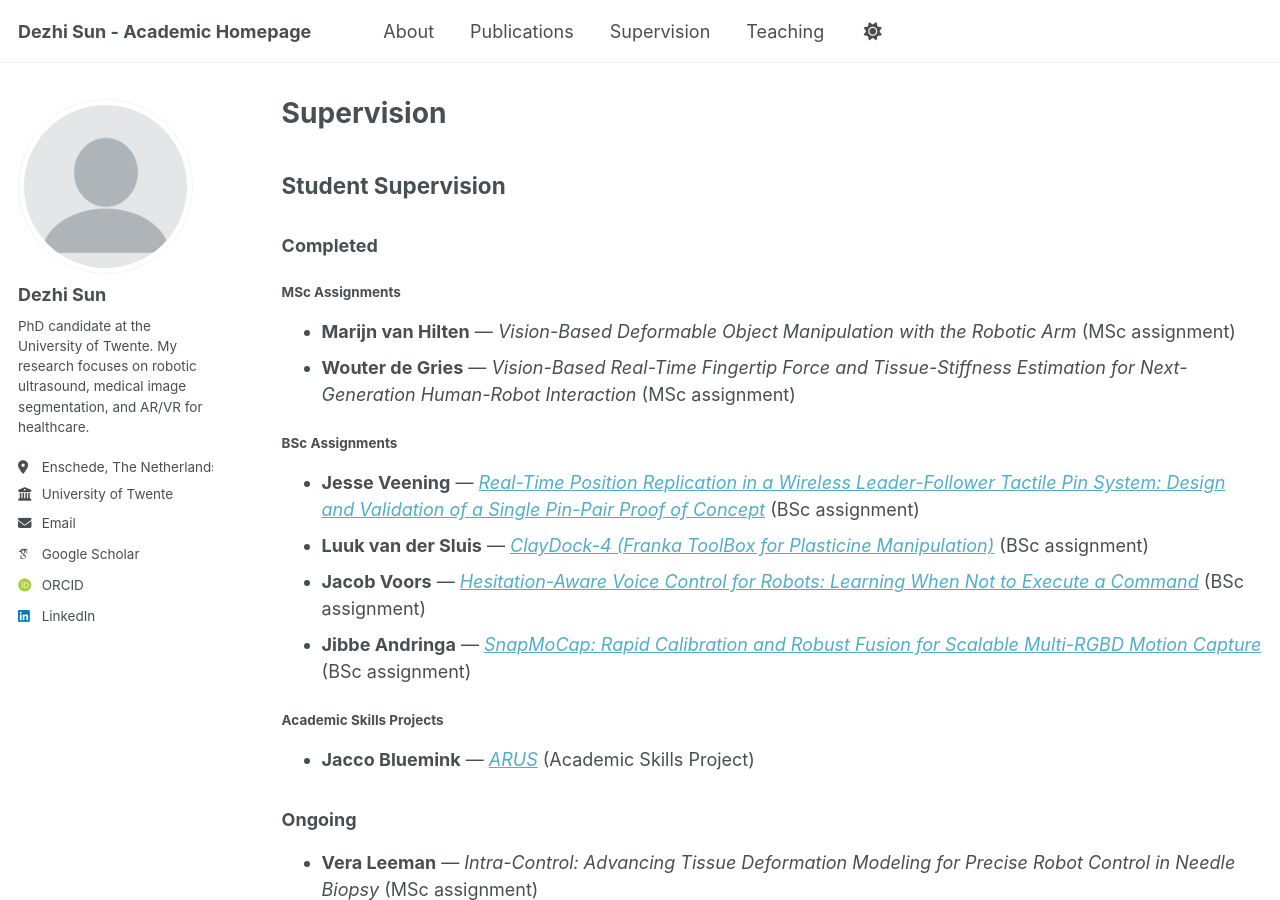
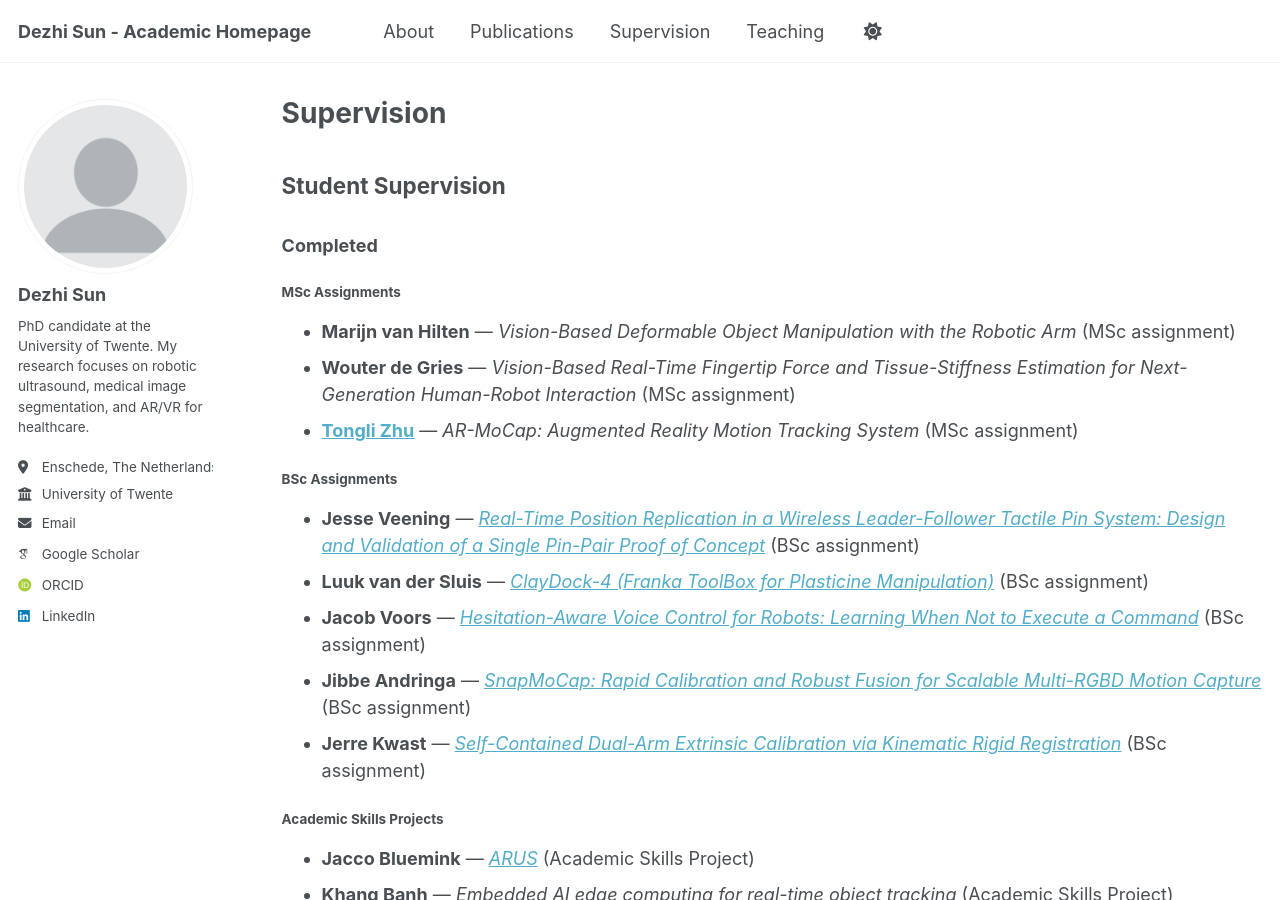
Before and after one commit to Jacksundezhi/Jacksundezhi.github.io, a Jekyll site: the page built from _pages/supervision.md, in a window 1280 px wide and 900 px high. Built offline with Jekyll 4.4.1, drawn with Linux system fonts in a browser that asks for light colours; some web fonts are replaced; a script bundle is joined from its source files by our own code; library files that are not in the unit come from our copies.

Commit message:
Update supervision assignments

```diff
--- a/_pages/supervision.md
+++ b/_pages/supervision.md
@@ -13,6 +13,7 @@ author_profile: true
 
 - **Marijn van Hilten** — *Vision-Based Deformable Object Manipulation with the Robotic Arm* (MSc assignment)
 - **Wouter de Gries** — *Vision-Based Real-Time Fingertip Force and Tissue-Stiffness Estimation for Next-Generation Human-Robot Interaction* (MSc assignment)
+- **[Tongli Zhu](https://www.ram.eemcs.utwente.nl/about-us/students/tongli-zhu)** — *AR-MoCap: Augmented Reality Motion Tracking System* (MSc assignment)
 
 #### BSc Assignments
 
@@ -20,10 +21,12 @@ author_profile: true
 - **Luuk van der Sluis** — [*ClayDock-4 (Franka ToolBox for Plasticine Manipulation)*](https://www.ram.eemcs.utwente.nl/education/assignments/claydock-4-franka-toolbox-plasticine-manipulation) (BSc assignment)
 - **Jacob Voors** — [*Hesitation-Aware Voice Control for Robots: Learning When Not to Execute a Command*](https://www.ram.eemcs.utwente.nl/education/assignments/hesitation-aware-voice-control-robots-learning-when-not-execute-command) (BSc assignment)
 - **Jibbe Andringa** — [*SnapMoCap: Rapid Calibration and Robust Fusion for Scalable Multi-RGBD Motion Capture*](https://www.ram.eemcs.utwente.nl/education/assignments/snapmocap-rapid-calibration-and-robust-fusion-scalable-multi-rgbd-motion) (BSc assignment)
+- **Jerre Kwast** — [*Self-Contained Dual-Arm Extrinsic Calibration via Kinematic Rigid Registration*](https://www.ram.eemcs.utwente.nl/index.php/education/assignments/self-contained-dual-arm-extrinsic-calibration-kinematic-rigid-registration) (BSc assignment)
 
 #### Academic Skills Projects
 
 - **Jacco Bluemink** — [*ARUS*](https://www.ram.eemcs.utwente.nl/education/assignments/arus) (Academic Skills Project)
+- **Khang Banh** — *Embedded AI edge computing for real-time object tracking* (Academic Skills Project)
 
 ### Ongoing
 
```
